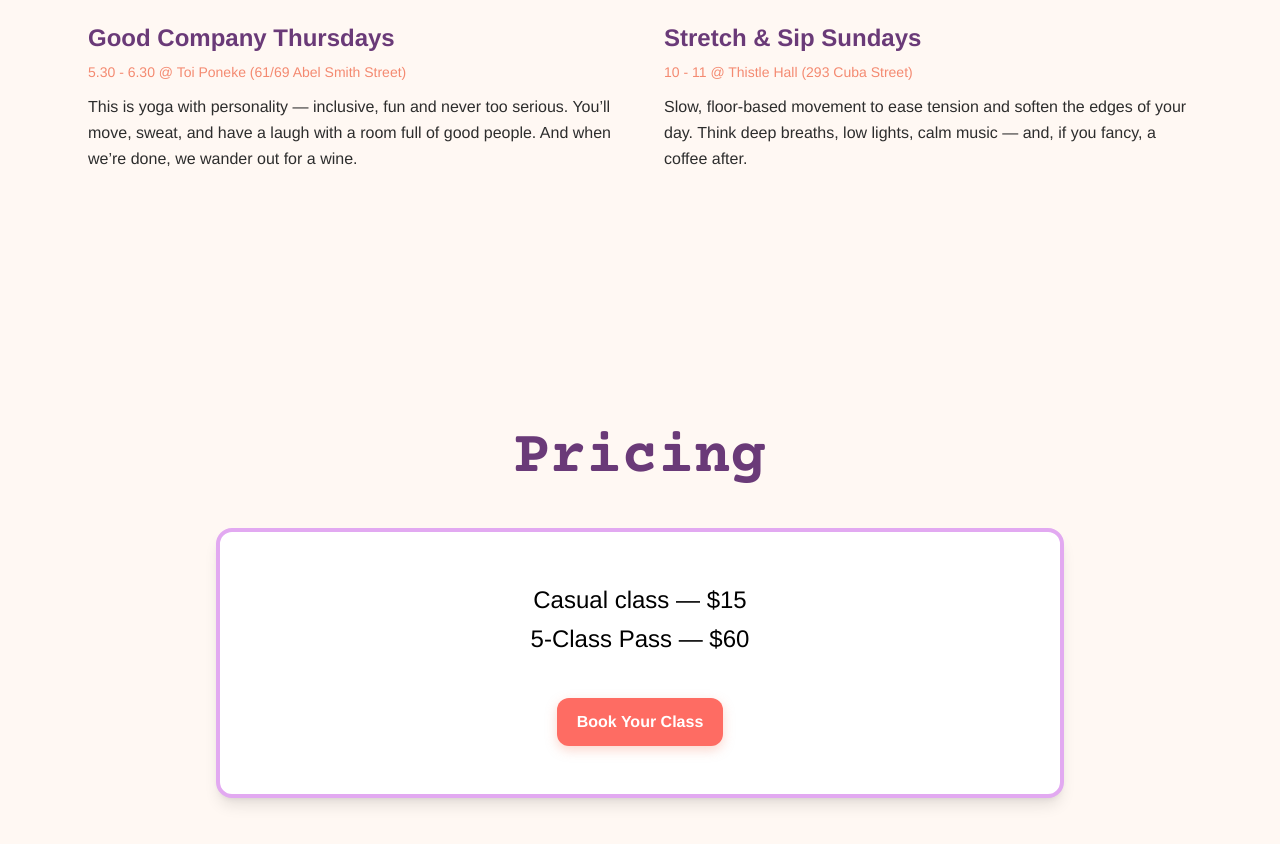
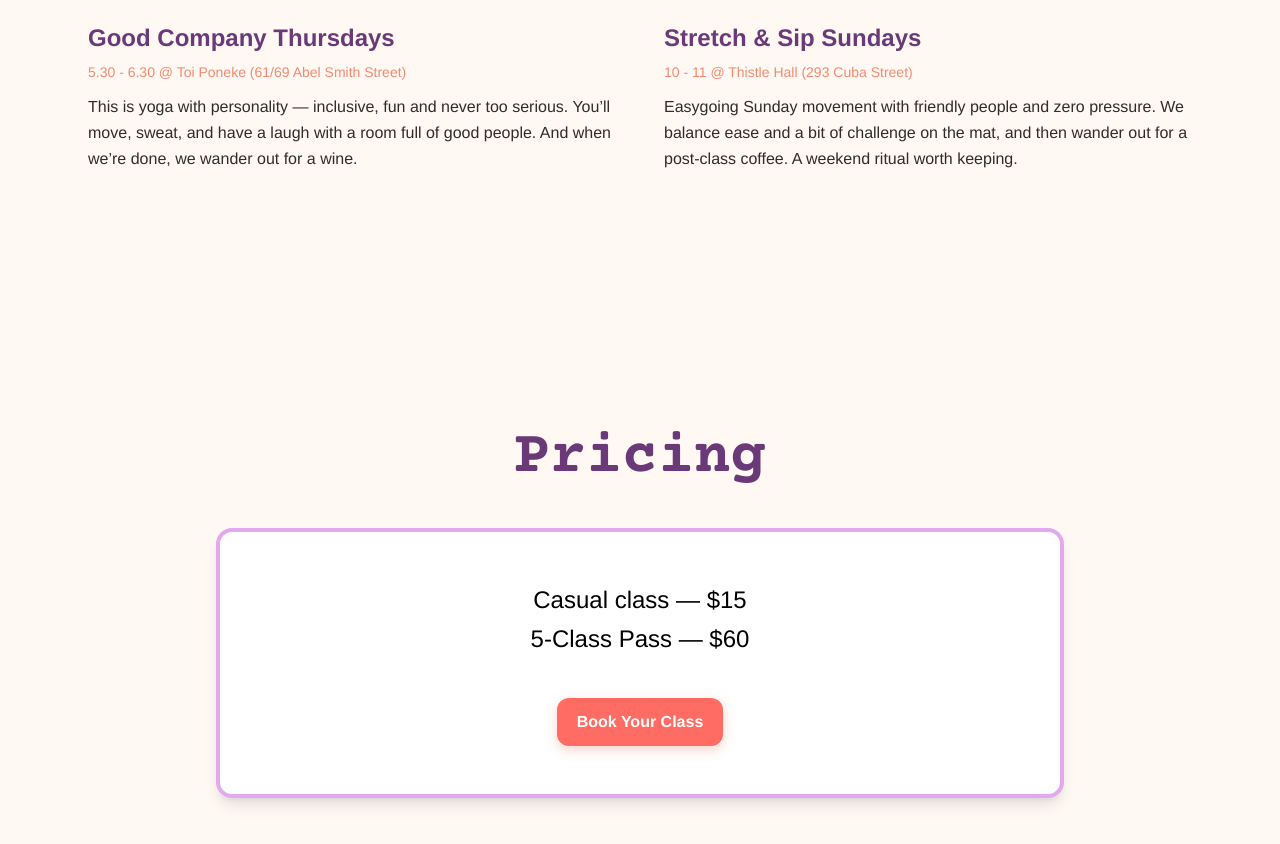
Before and after one commit to nalinpa/goodcompany, a React (Vite) app: page /classes in a window 1280 px wide. Shown: the part 938-1782 px from the top of the page. Built offline with nearby package versions, Linux system fonts and the light colour scheme; the HTML template or start-up script is replaced by a standard one.

Commit message:
class text change

```diff
--- a/src/components/ClassesSection.jsx
+++ b/src/components/ClassesSection.jsx
@@ -11,7 +11,7 @@ const ClassesSection = () => {
     },
     {
       name: "Stretch & Sip Sundays",
-      description: "Slow, floor-based movement to ease tension and soften the edges of your day. Think deep breaths, low lights, calm music — and, if you fancy, a coffee after.",
+      description: "Easygoing Sunday movement with friendly people and zero pressure. We balance ease and a bit of challenge on the mat, and then wander out for a post-class coffee. A weekend ritual worth keeping.",
       time: "10 - 11 @ Thistle Hall (293 Cuba Street)",
       image: "sunday.jpg"
     }
```
